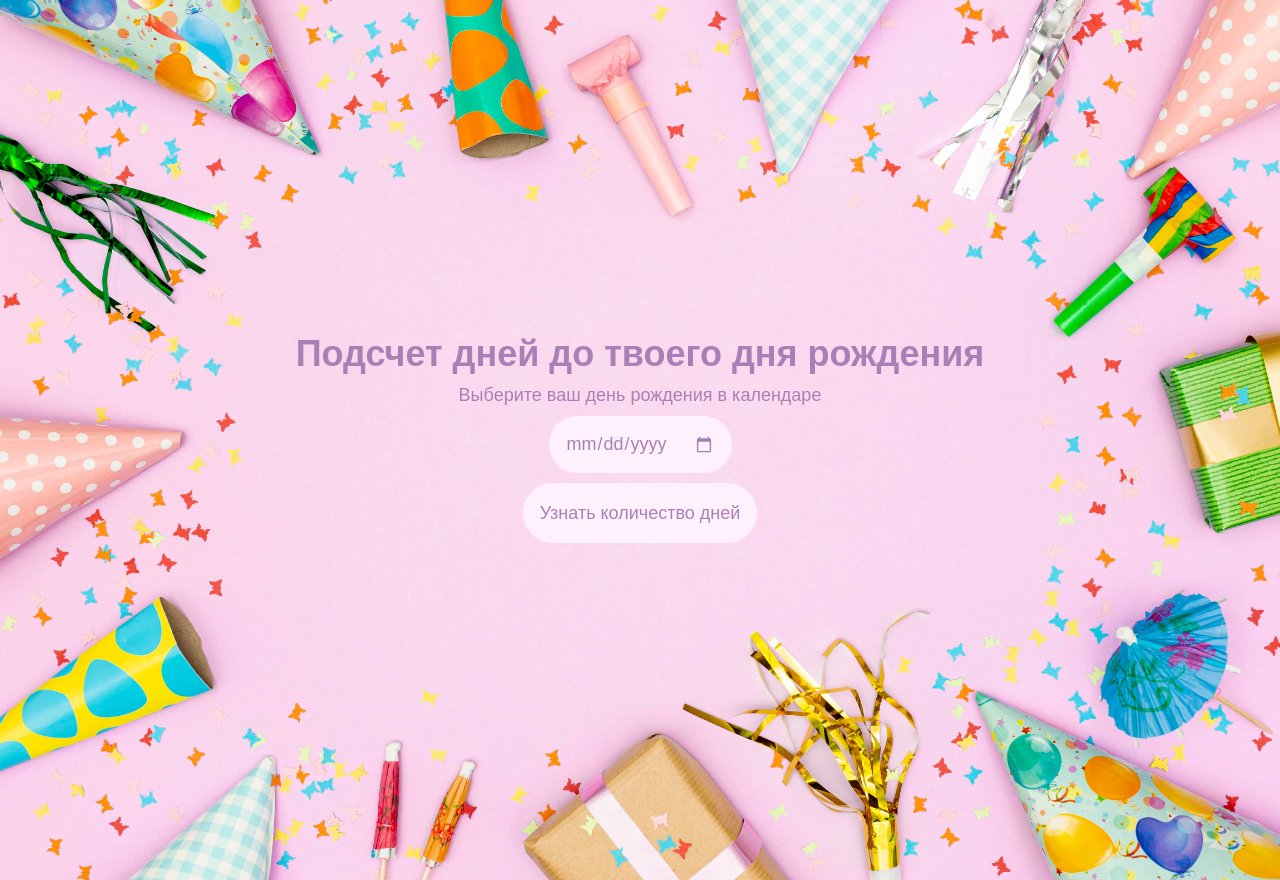
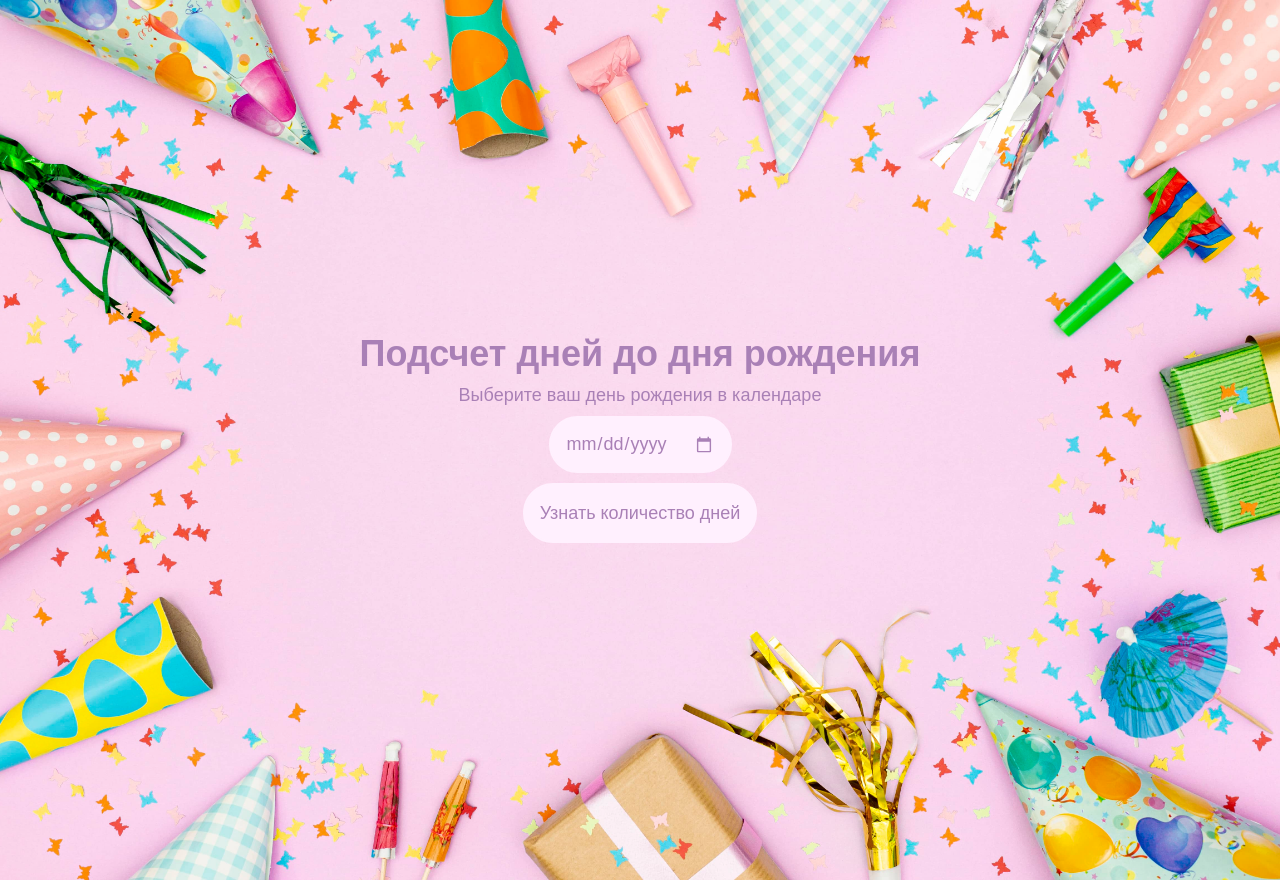
Before and after one commit to april-victory/Days_before_birthday, a plain HTML site: page index.html in a window 1280 px wide. Drawn offline with Linux system fonts and the light colour scheme; a web font is replaced by a local one.

Commit message:
fix commit5

```diff
--- a/index.html
+++ b/index.html
@@ -16,7 +16,7 @@
 
   <body>
     <div class="container">
-      <h1>Подсчет дней до твоего дня рождения</h1>
+      <h1>Подсчет дней до дня рождения</h1>
       <label for="date">Выберите ваш день рождения в календаре</label>
       <input type="date" placeholder="ДР" name="date" id="date" />
       <button class="button">Узнать количество дней</button>
```
